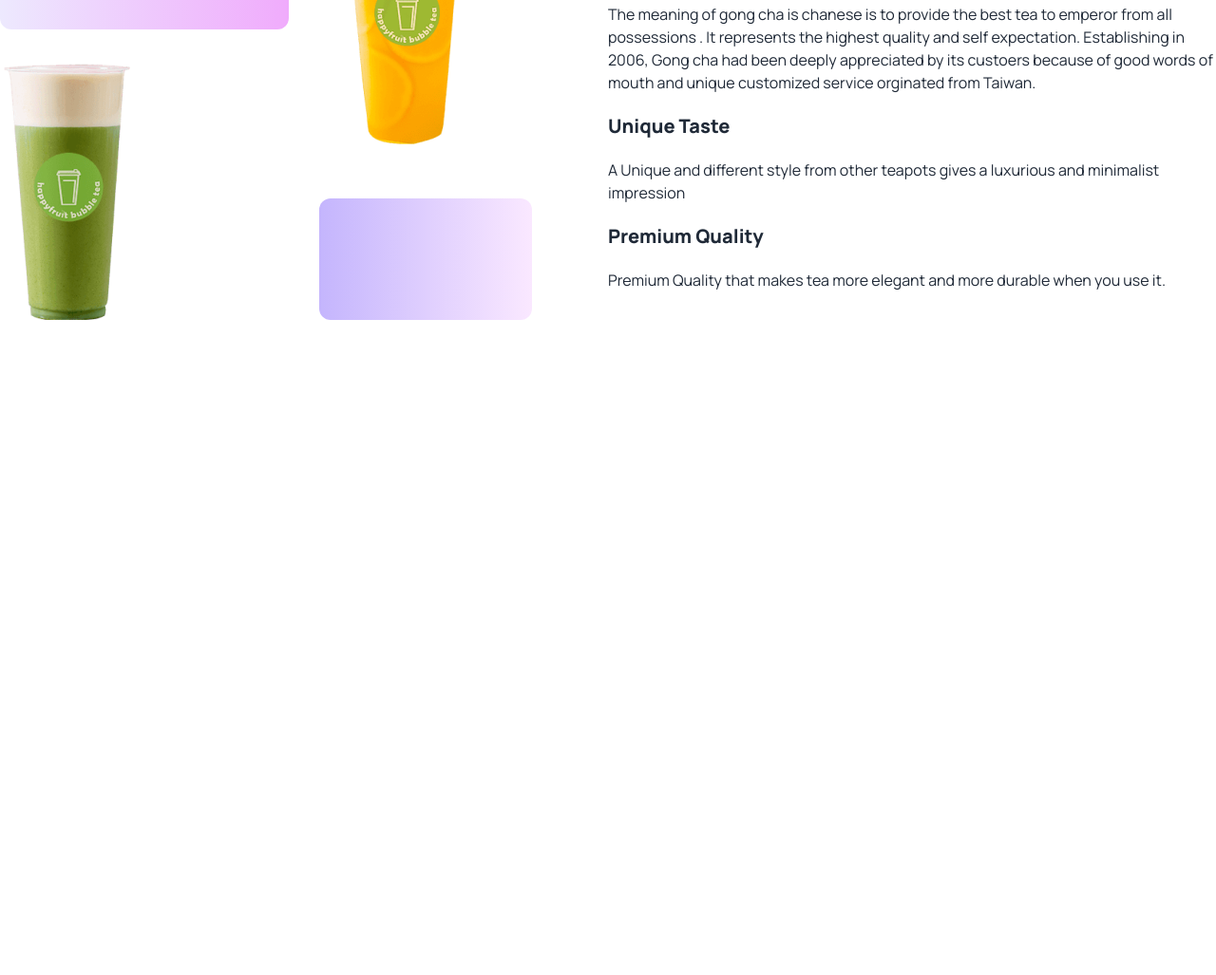
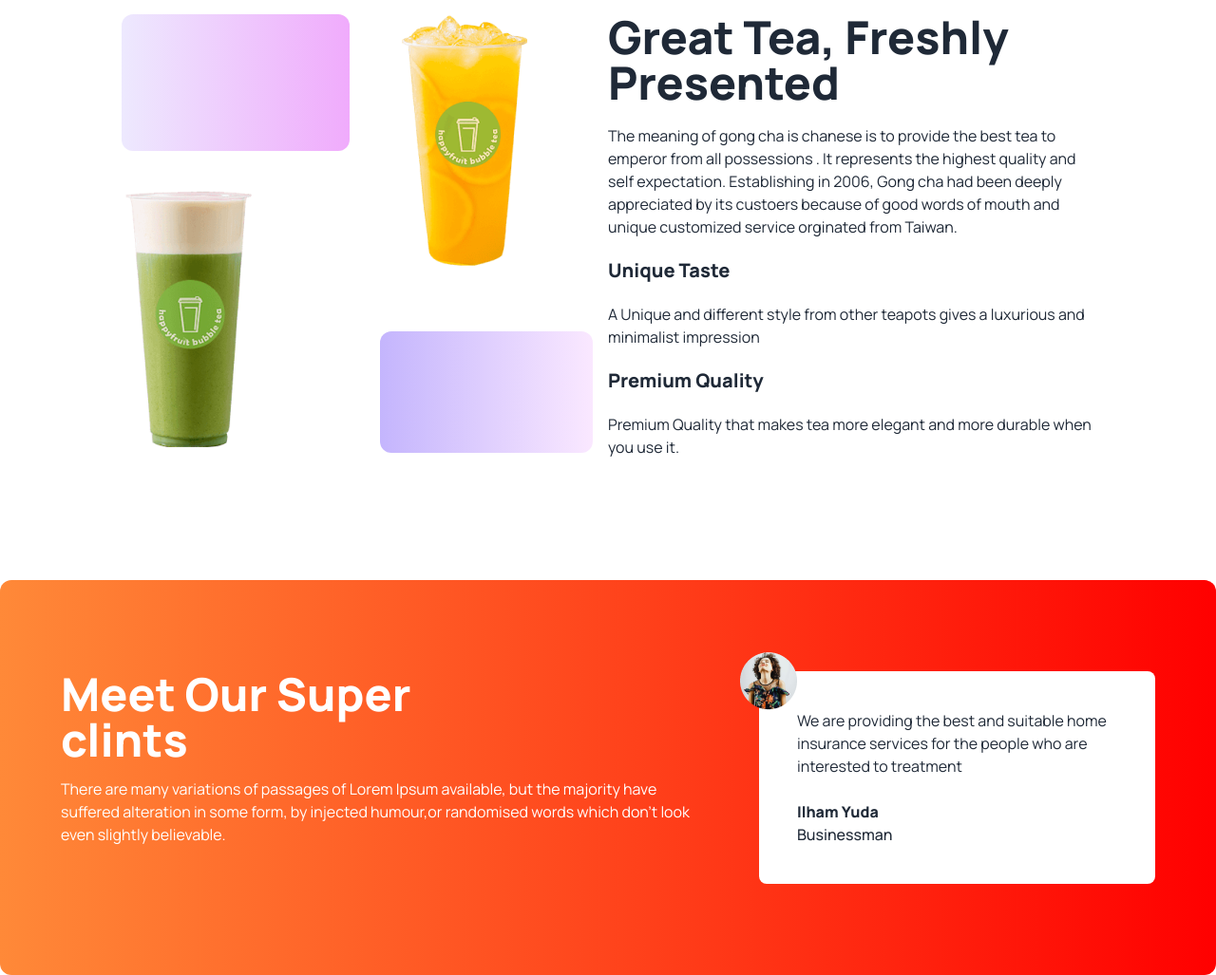
Before and after one commit to amithasanamithasan/tea-house-dasiy-ui, a plain HTML site: page index.html in a window 1280 px wide. Shown: the part 1737-2764 px from the top of the page at 95% size. Before the commit the page ends 2170 px from the top, so only its background shows below. Drawn offline with nearby package versions, Linux system fonts and the light colour scheme.

Commit message:
my surper clints

```diff
--- a/index.html
+++ b/index.html
@@ -121,7 +121,7 @@
       </div>
     </section>
     <!-- grid and row section -->
-    <section class="my-24 flex flex-col lg:flex-row">
+    <section class="my-24 p-32 flex flex-col lg:flex-row">
     <div class="grid gap-8 grid-cols-1 md:grid-cols-2 flex-1 ">
       <div class="rounded-xl h-36 bg-gradient-to-r from-violet-100 to-fuchsia-300"></div>
       <div class="row-span-2"><img src="./images/fresh-1.png" alt=""></div>
@@ -145,10 +145,34 @@
               <h4 class="text-xl font-extrabold">Premium Quality</h4>
               <p>Premium Quality that makes tea more
                 elegant and more durable when you use it.</p>
+      </div>
+    </section>
+    <!-- super clints section -->
 
-      </div>
+  <section class="  -my-24  flex md:flex-col lg:flex-row gap-12 rounded-xl bg-gradient-to-r from-[#FF8938] to-[#F00] px-16 py-24">
+<div class="space-y-4 ">
+  <h2 class="text-5xl font-extrabold text-white">
+    Meet Our Super
+    <br>
+    clints
+  </h2>
+  <p class="text-white">There are many variations of passages of
+    Lorem Ipsum available, but the majority have
+    suffered alteration in some form, by injected
+    humour,or randomised words which don't look even slightly believable. </p>
+    </div>
+    <div>
+    <div class="relative p-10 rounded-lg bg-white">
+      <img class="absolute -top-5 -left-5"   src="./images/client.png" alt="">
+    <p>We are providing the best and suitable home
+      insurance services for the people
+      who are interested to treatment</p>
 
-
+      <br>
+      <h2 class="font-extrabold">Ilham Yuda</h2>
+      <p class="font-medium">Businessman</p>
+   </div>
+  </div>
     </section>
 
     </main>
```
